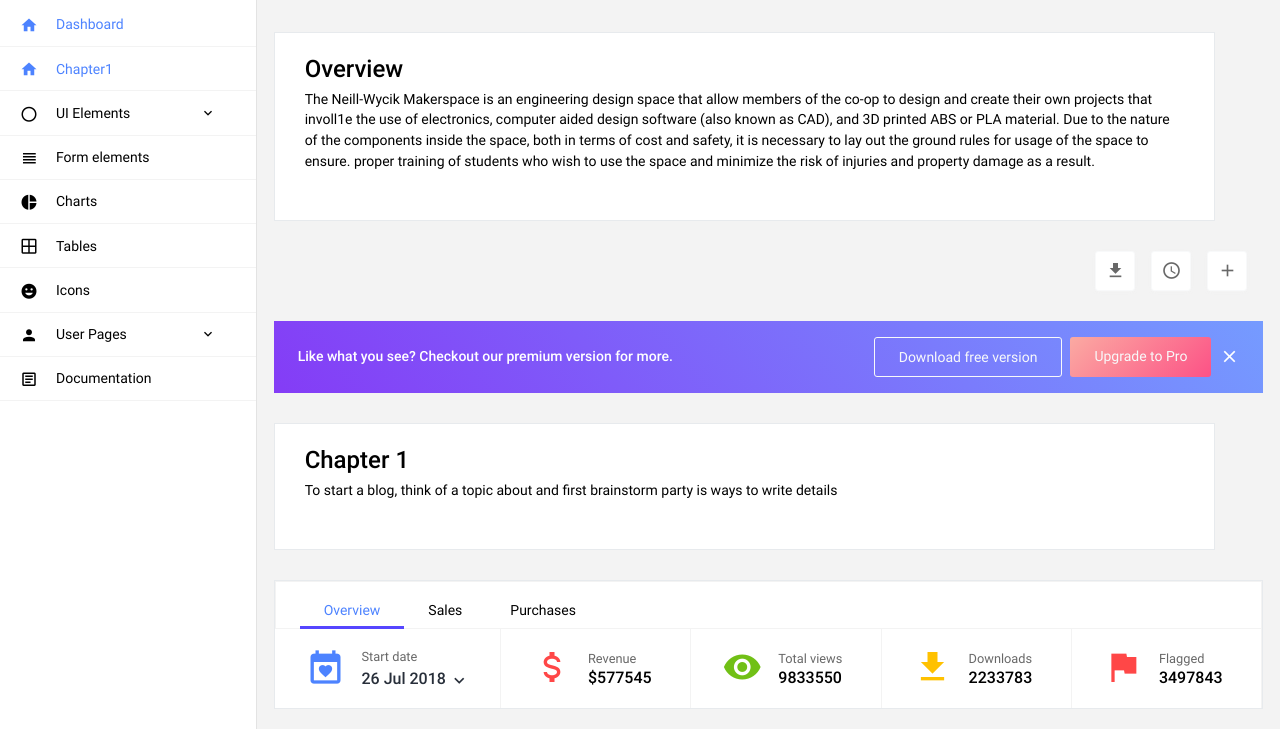
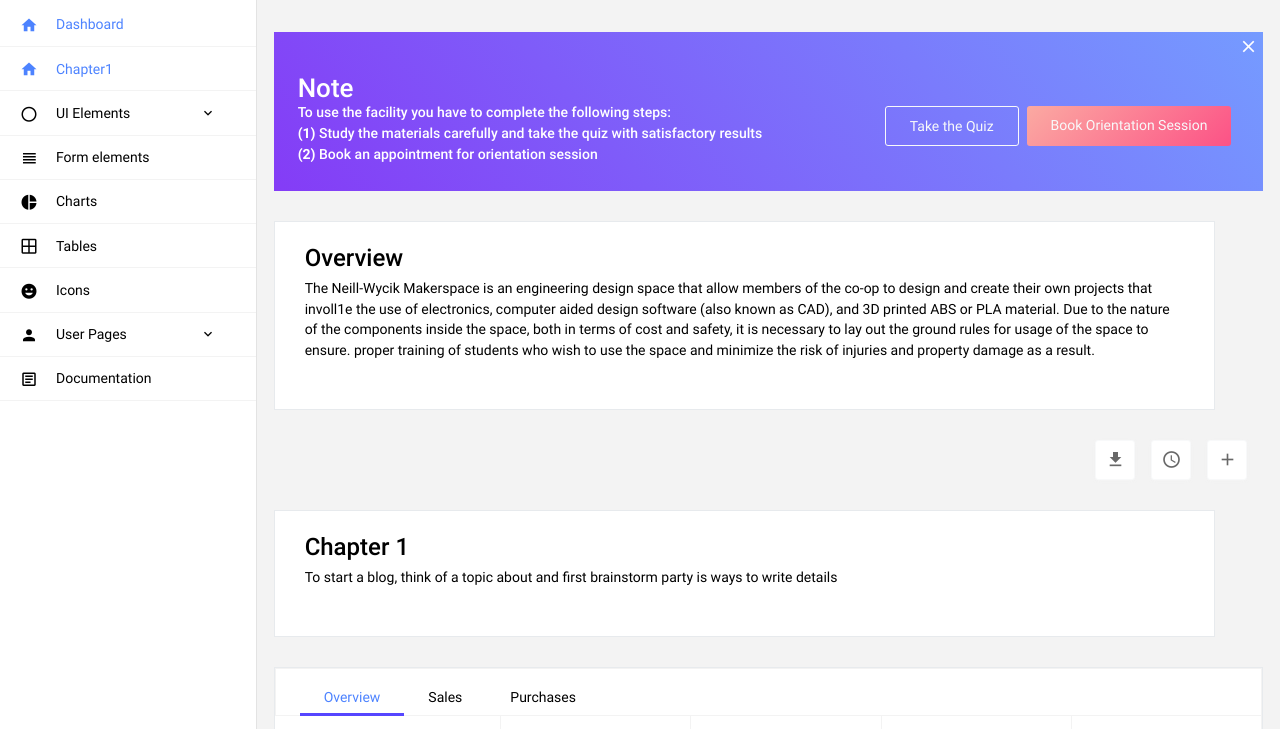
Before and after one commit to nwmakerspace/nwmakerspace.github.io, a website with bundled scripts: page index.html in a window 1280 px wide. Shown: the part 62-791 px from the top of the page. Built offline with nearby package versions, Linux system fonts and the light colour scheme.

Commit message:
Update index.html

```diff
--- a/index.html
+++ b/index.html
@@ -220,6 +220,31 @@
       <div class="main-panel">
         <div class="content-wrapper">
 
+        <!-- Notification Start -->
+            <div class="row" id="proBanner">
+
+                <div class="col-md-12 grid-margin">
+
+                  <div class="card bg-gradient-primary border-0">
+                    <button id="bannerClose" class="btn border-0 p-0" style="text-align: right;margin: 5px;">
+                        <i class="mdi mdi-close text-white"></i>
+                      </button>
+                    <div class="card-body py-3 px-4 d-flex align-items-center justify-content-between flex-wrap">
+
+                      <p class="mb-0 text-white font-weight-medium" style="padding-bottom: 10px;"><span style="font-size:26px;">Note</span><br/>To use the facility you have to complete the following steps:<br/><b>(1)</b> Study the materials carefully and take the quiz with satisfactory results<br/><b>(2)</b> Book an appointment for orientation session</p> <br>
+
+                      <div class="d-flex">
+
+                        <a href="https://github.com/Urbanui/MajesticAdmin-Free-Bootstrap-Admin-Template" target="_blank" class="btn btn-outline-light mr-2">Take the Quiz</a>
+                        <a href="http://www.urbanui.com/majestic-admin-pro/template/" target="_blank" class="btn btn-outline-light mr-2 bg-gradient-danger border-0">Book Orientation Session</a>
+
+                      </div>
+                    </div>
+                  </div>
+                </div>
+              </div>
+          <!-- Notification End -->
+
           <!-- Overview Start -->
           <div id="welcome" class="mr-md-3 mr-xl-5">
               <div class="row">
@@ -259,22 +284,7 @@
               </div>
             </div>
           </div>
-          <div class="row" id="proBanner">
-            <div class="col-md-12 grid-margin">
-              <div class="card bg-gradient-primary border-0">
-                <div class="card-body py-3 px-4 d-flex align-items-center justify-content-between flex-wrap">
-                  <p class="mb-0 text-white font-weight-medium">Like what you see? Checkout our premium version for more.</p>
-                  <div class="d-flex">
-                    <a href="https://github.com/Urbanui/MajesticAdmin-Free-Bootstrap-Admin-Template" target="_blank" class="btn btn-outline-light mr-2">Download free version</a>
-                    <a href="http://www.urbanui.com/majestic-admin-pro/template/" target="_blank" class="btn btn-outline-light mr-2 bg-gradient-danger border-0">Upgrade to Pro</a>
-                    <button id="bannerClose" class="btn border-0 p-0">
-                      <i class="mdi mdi-close text-white"></i>
-                    </button>
-                  </div>
-                </div>
-              </div>
-            </div>
-          </div>
+
 
           <!-- Chapter Start -->
           <div id="chapter1" class="mr-md-3 mr-xl-5">
```
